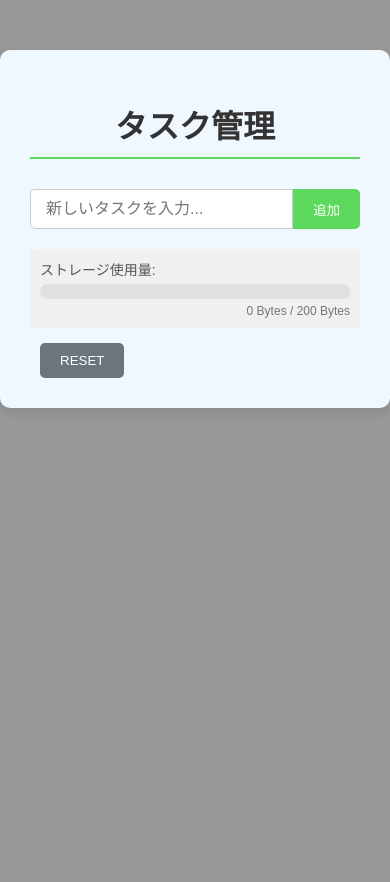
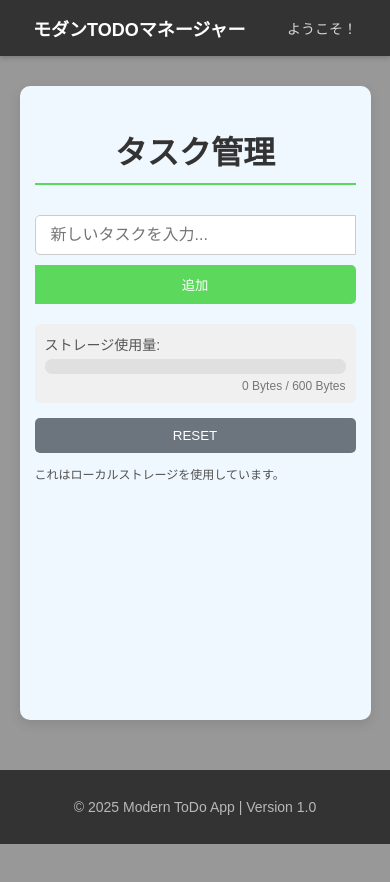
Before and after one commit to Hiroto0002/project-Modern, a plain HTML site: page index.html in a window 390 px wide. After the commit the page ends 844 px from the top, so only its background shows below. Drawn offline with Linux system fonts and the light colour scheme.

Commit message:
fix: mobile respons

```diff
--- a/index.html
+++ b/index.html
@@ -6,6 +6,12 @@
         <link rel="stylesheet" href="style.css">
     </head>
     <body>
+        <header id="main-header">
+            <div class="header-content">
+                <span class="app-title">モダンTODOマネージャー</span>
+                <span class="user-info">ようこそ！</span>
+            </div>
+        </header>
         <div class="container">
             <h1>タスク管理</h1>
             <div class="input-area">
@@ -23,7 +29,11 @@
 
             </ul>
             <button id="reset-button">RESET</button>
+            <p class="reset-text">これはローカルストレージを使用しています。</p>
         </div>
+        <footer id="main-footer">
+            <p>&copy; 2025 Modern ToDo App | Version 1.0</p>
+        </footer>
         <script src="script.js"></script>
     </body>
 </html>
--- a/script.js
+++ b/script.js
@@ -8,7 +8,7 @@ const gaugeFill = document.getElementById('storage-gauge-fill');
 const sizeText = document.getElementById('storage-size-text');
 const resetButton = document.getElementById('reset-button');
 
-const MAX_STORAGE_BYTES = 200; // ゲージの最大容量 (約5MB)
+const MAX_STORAGE_BYTES = 600; // ゲージの最大容量 (約5MB)
 
 // =================================================================
 // 2. ストレージ容量計算とゲージ表示の関数
--- a/style.css
+++ b/style.css
@@ -1,22 +1,29 @@
+* {
+    box-sizing: border-box;
+}
+
 body {
     font-family: 'Arial', sans-serif;
     background-color: #999898;
     display: flex;
-    justify-content: center;
-    align-items: flex-start;
+    flex-direction: column;
+    align-items: center;
     min-height: 100vh;
     margin: 0;
-    padding-top: 50px;
-
+    padding-top: 0;
 }
 
 .container {
     background-color: aliceblue;
     padding: 30px;
+    margin: 0 auto;
     border-radius: 10px;
     box-shadow: 0 4px 12px rgba(0, 0, 0, 0.1);
     width: 100%;
     max-width: 450px;
+    flex-grow: 1;
+    margin: 0 auto;
+    margin-bottom: 50px;
 }
 
 h1 {
@@ -152,3 +159,92 @@ h1 {
     background-color: #5a6268;
 
 }
+
+.reset-text {
+    font-size: 12px;
+    color: #515151;
+}
+
+#main-header {
+    width: 100%;
+    background-color: #333;
+    color: white;
+    padding: 15px 0;
+    margin-bottom: 30px;
+    box-shadow: 0 2px 5px rgba(0, 0, 0, 0.2);
+
+}
+
+.header-content {
+    width: 100%;
+    margin: 0 auto;
+    display: flex;
+    justify-content: space-between;
+    align-items: center;
+}
+
+.app-title {
+    font-size: 18px;
+    font-weight: bold;
+    padding-left: 18px;
+}
+
+.user-info {
+    font-size: 14px;
+    opacity: 0.8;
+    padding-right: 18px;
+}
+
+#main-footer {
+    width: 100%;
+    background-color: #333;
+    color: #f0f0f0;
+    text-align: center;
+    padding: 15px 0;
+}
+
+#main-footer p {
+    width: 0 auto;
+    font-size: 14px;
+    opacity: 0.7;
+}
+
+/* ================================================================= */
+/* モバイル対応 (レスポンシブデザイン) */
+/* ================================================================= */
+
+@media (max-width: 600px) {
+    /* 1. コンテナの左右の余白を少し減らす (画面いっぱいに表示するため) */
+    .container {
+        padding: 20px 15px; /* 左右のパディングを減らす */
+        max-width: 90%; /* 画面の90%まで広げる */
+        margin-left: 10px;
+        margin-right: 10px;
+    }
+
+    /* 2. ヘッダーとフッターのコンテンツも幅を調整 */
+    .header-content {
+        padding: 0 15px;
+        max-width: none; /* 幅の制限を外し、画面いっぱいに広げる */
+    }
+
+    /* 3. 入力エリアを縦並びにする (最も重要) */
+    .input-area {
+        flex-direction: column; /* 縦並びにする */
+        gap: 10px; /* 要素間の縦の隙間を調整 */
+    }
+
+    /* 4. 入力フィールドとボタンを画面幅いっぱいに広げる */
+    #todo-input {
+        width: 100%;
+        box-sizing: border-box; /* paddingを含めた幅を100%にする */
+        margin-bottom: 0; /* 下のマージンを削除 */
+    }
+
+    /* 5. ボタンも幅いっぱいに広げる */
+    #add-button,
+    #reset-button {
+        width: 100%;
+        margin-left: 0; /* 横並びのときのマージンを削除 */
+    }
+}
```
